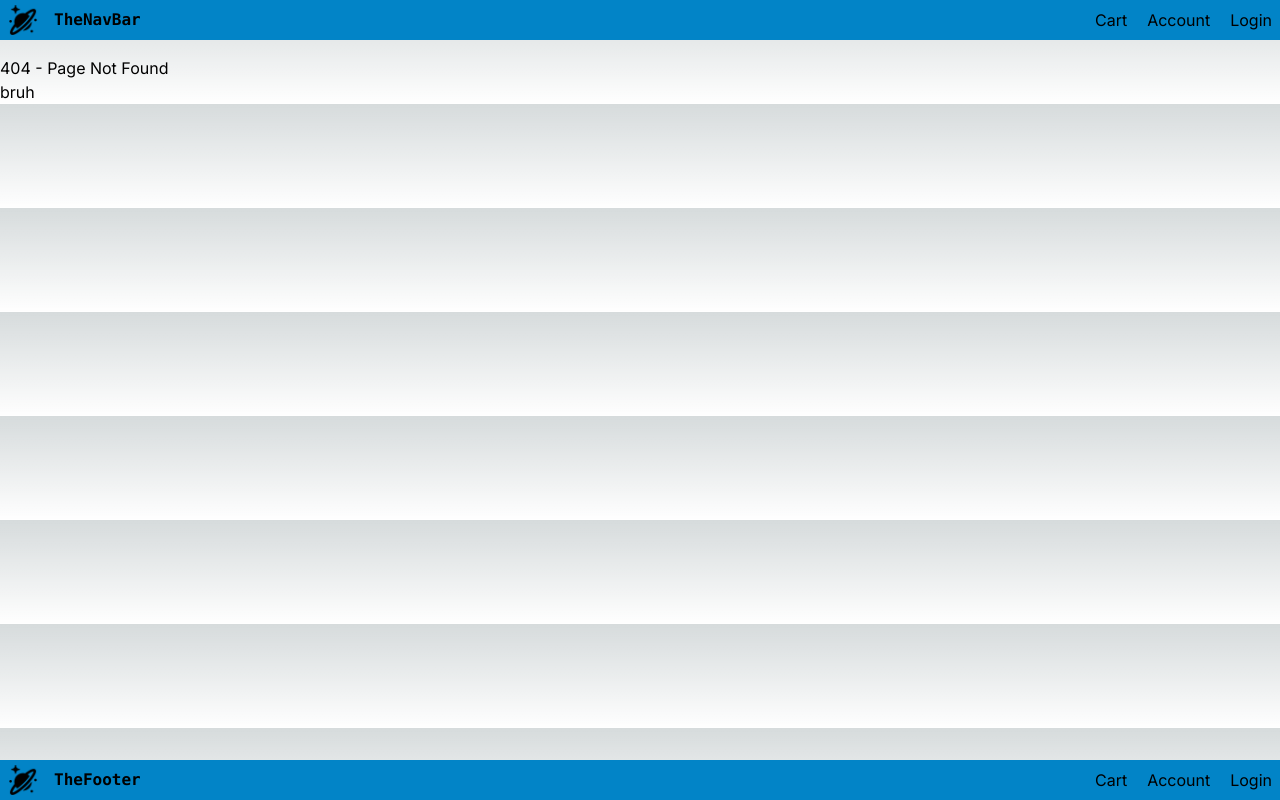
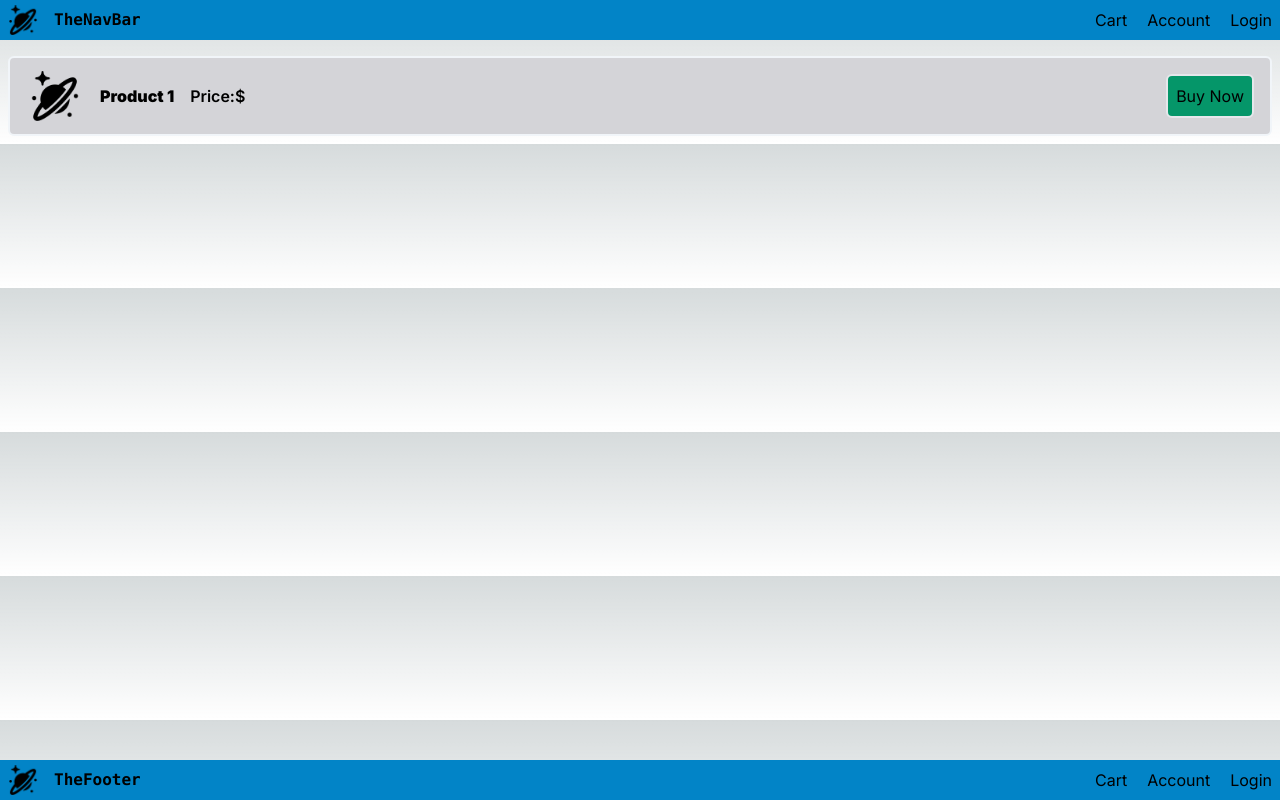
Before and after one commit to RagedRebel/NextJS, a Next.js app: page /home in a window 1280 px wide. Before the commit this address had no page. Built offline with nearby package versions, Linux system fonts and the light colour scheme.

Commit message:
build:basic card structure done

```diff
--- /dev/null
+++ b/app/home/page.jsx
@@ -0,0 +1,10 @@
+import React from 'react'
+import Card from '@components/Card'
+
+const home = () => {
+  return (
+    <div><Card/></div>
+  )
+}
+
+export default home
--- a/app/items/[id]/page.jsx
+++ b/app/items/[id]/page.jsx
@@ -12,8 +12,6 @@ const page = () => {
     <h1 className='m-5 font-serif font-bold text-2xl italic'>PRODUCTS PAGE</h1>
     <p className='m-5 text-xl underline decoration-4 decoration-emerald-600 tracking-widest'>this page contains the info of the product {finalPath}
     </p>
-    <Button/>
-
     </>
   )
 }
--- /dev/null
+++ b/components/Card.jsx
@@ -0,0 +1,25 @@
+import React from 'react'
+import Image from 'next/image'
+import Logo from '../public/saturn.png'
+import Button from '@components/My_Button'
+
+const card = () => {
+  return (
+  <div className="border-2 bg-zinc-300 border-slate-100 rounded-md h-20 p-2 flex justify-between items-center m-2 hover:border-sky-600">
+    <div className='flex justify-center items-center'>
+    <Image
+      src={Logo}
+      alt="logo"
+      height={50}
+      width={50}
+      className='m-3'
+    />
+    <h1 className='text-black font-black m-2'>Product 1</h1>
+    <p className='text-black m-2 font-semibold'>Price:$</p>
+    </div>
+    <Button/>
+  </div>
+  )
+}
+
+export default card
--- a/components/My_Button.jsx
+++ b/components/My_Button.jsx
@@ -2,7 +2,7 @@ import React from "react";
 const My_Button = () => {
 return (
 <>
-<button className="bg-emerald-400 transition ease-in-out hover:-translate-y-1 hover:scale-110 duration-300 rounded-md p-2 m-2">
+<button className="bg-emerald-600 border-2 hover:border-black rounded-md p-2 m-2">
 Buy Now
 </button>
 </>
```
